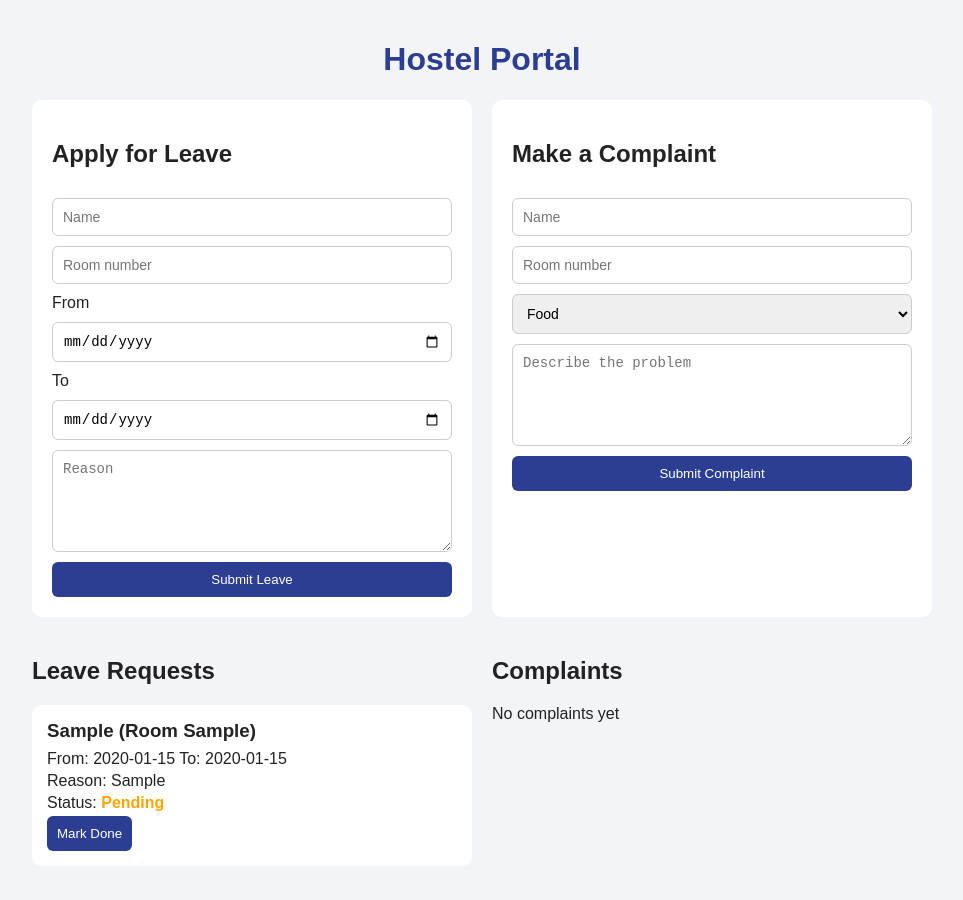
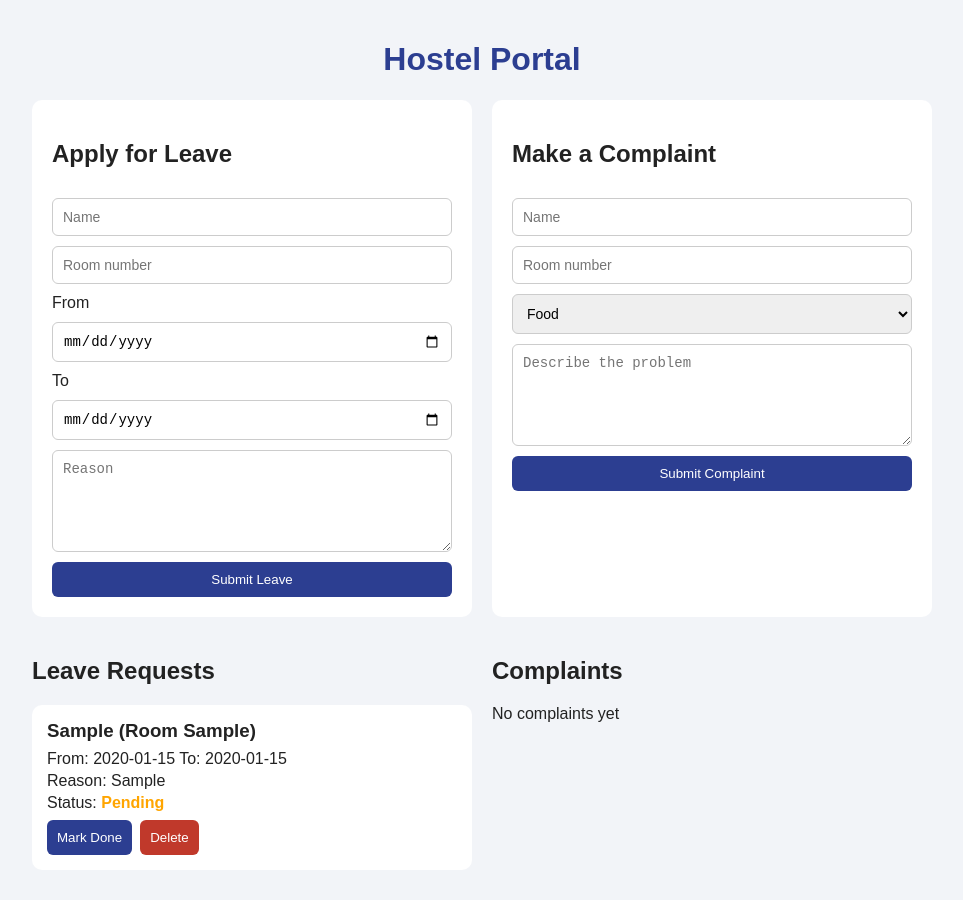
Before and after one commit to AlrajKadivar567/Hostel, a React (Vite) app: page / in a window 1280 px wide. Both pictures are taken after typing "Sample", "Sample", "2020-01-15", "2020-01-15", "Sample" into the empty fields and a click on the button "Submit Leave". Shown: the whole page, without its empty margins (158-1121 px from the left). Built offline with nearby package versions, Linux system fonts and the light colour scheme.

Commit message:
add delete button

```diff
--- a/src/App.jsx
+++ b/src/App.jsx
@@ -39,6 +39,14 @@ function App() {
     setComplaints(complaints.map((c) => (c.id === id ? { ...c, status: 'Done' } : c)))
   }
 
+  function deleteLeave(id) {
+    setLeaves(leaves.filter((l) => l.id !== id))
+  }
+
+  function deleteComplaint(id) {
+    setComplaints(complaints.filter((c) => c.id !== id))
+  }
+
   return (
     <div className="container">
       <h1>Hostel Portal</h1>
@@ -47,8 +55,8 @@ function App() {
         <ComplaintForm addComplaint={addComplaint} />
       </div>
       <div className="lists">
-        <LeaveList leaves={leaves} markDone={markLeaveDone} />
-        <ComplaintList complaints={complaints} markDone={markComplaintDone} />
+        <LeaveList leaves={leaves} markDone={markLeaveDone} deleteLeave={deleteLeave} />
+        <ComplaintList complaints={complaints} markDone={markComplaintDone} deleteComplaint={deleteComplaint} />
       </div>
     </div>
   )
--- a/src/components/ComplaintList.jsx
+++ b/src/components/ComplaintList.jsx
@@ -1,4 +1,4 @@
-function ComplaintList({ complaints, markDone }) {
+function ComplaintList({ complaints, markDone, deleteComplaint }) {
   return (
     <div>
       <h2>Complaints</h2>
@@ -9,9 +9,12 @@ function ComplaintList({ complaints, markDone }) {
           <p>Type: {complaint.type}</p>
           <p>{complaint.details}</p>
           <p>Status: <span className={complaint.status === 'Done' ? 'done' : 'pending'}>{complaint.status}</span></p>
-          {complaint.status === 'Pending' && (
-            <button onClick={() => markDone(complaint.id)}>Mark Done</button>
-          )}
+          <div className="buttons">
+            {complaint.status === 'Pending' && (
+              <button onClick={() => markDone(complaint.id)}>Mark Done</button>
+            )}
+            <button className="delete" onClick={() => deleteComplaint(complaint.id)}>Delete</button>
+          </div>
         </div>
       ))}
     </div>
--- a/src/components/LeaveList.jsx
+++ b/src/components/LeaveList.jsx
@@ -1,4 +1,4 @@
-function LeaveList({ leaves, markDone }) {
+function LeaveList({ leaves, markDone, deleteLeave }) {
   return (
     <div>
       <h2>Leave Requests</h2>
@@ -9,9 +9,12 @@ function LeaveList({ leaves, markDone }) {
           <p>From: {leave.from} To: {leave.to}</p>
           <p>Reason: {leave.reason}</p>
           <p>Status: <span className={leave.status === 'Done' ? 'done' : 'pending'}>{leave.status}</span></p>
-          {leave.status === 'Pending' && (
-            <button onClick={() => markDone(leave.id)}>Mark Done</button>
-          )}
+          <div className="buttons">
+            {leave.status === 'Pending' && (
+              <button onClick={() => markDone(leave.id)}>Mark Done</button>
+            )}
+            <button className="delete" onClick={() => deleteLeave(leave.id)}>Delete</button>
+          </div>
         </div>
       ))}
     </div>
--- a/src/index.css
+++ b/src/index.css
@@ -85,3 +85,17 @@ button:hover {
   color: green;
   font-weight: bold;
 }
+
+.buttons {
+  display: flex;
+  gap: 8px;
+  margin-top: 8px;
+}
+
+.delete {
+  background: #c0392b;
+}
+
+.delete:hover {
+  background: #922b21;
+}
```
